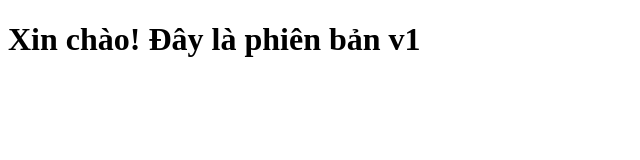
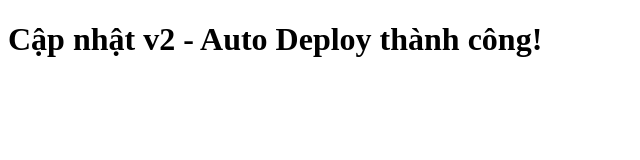
Before and after one commit to BuiTrungTinh/demo-cicd, a plain HTML site: page index.html in a window 1280 px wide. Shown: the whole page, without its empty margins (0-640 px from the left). Drawn offline with Linux system fonts and the light colour scheme.

Commit message:
Update HTML v2

```diff
--- a/index.html
+++ b/index.html
@@ -5,6 +5,6 @@
     <title>Demo CI/CD</title>
   </head>
   <body>
-    <h1>Xin chào! Đây là phiên bản v1</h1>
+    <h1>Cập nhật v2 - Auto Deploy thành công!</h1>
   </body>
 </html>
```
